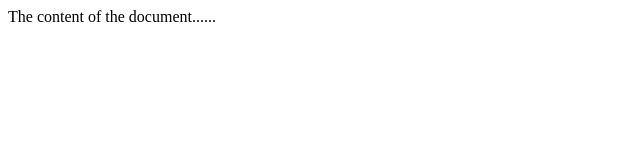
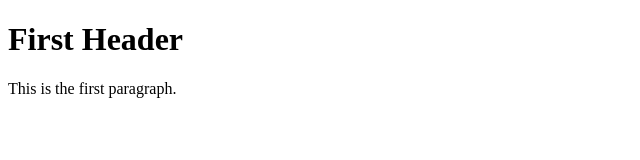
Before and after one commit to johnshu2022/special-eureka, a plain HTML site: page index.html in a window 1280 px wide. Shown: the whole page, without its empty margins (0-640 px from the left). Drawn offline with Linux system fonts and the light colour scheme.

Commit message:
addedheader and paragraph

```diff
--- a/index.html
+++ b/index.html
@@ -5,7 +5,9 @@
 </head>
 
 <body>
-The content of the document......
+	<h1>First Header</h1>
+
+	<p>This is the first paragraph.</p>
 </body>
 
 </html>
```
